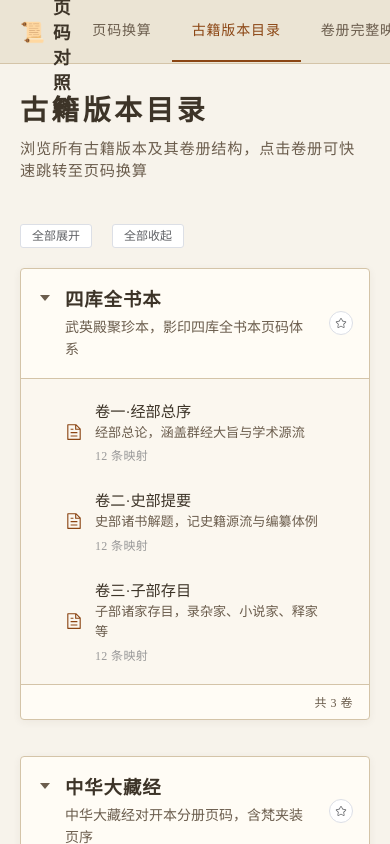
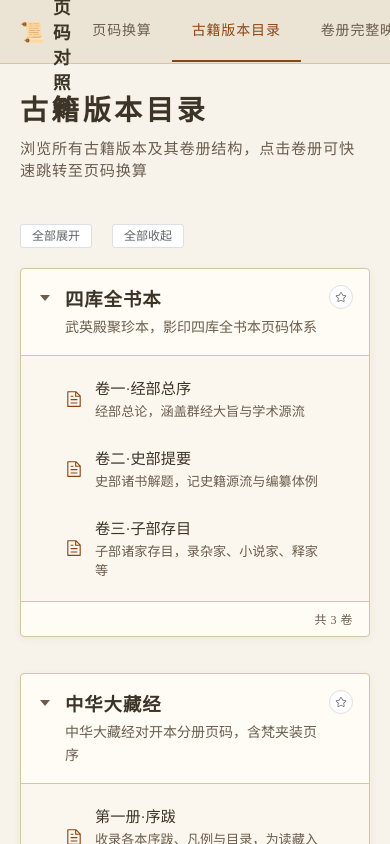
Before and after one commit to LcjGitHub/label-6121, a Vue app: page /catalog in a window 390 px wide. Shown: the top 844 px of the page. Built offline with nearby package versions, Linux system fonts and the light colour scheme.

Commit message:
.913020344866380:23c0abfbb0eac38adbb21e78c9da5b01_6a2b793d36d898ac98c43df6.6a2b865b36d898ac98c4451f.6a2b865a709e603714275c38:Trae CN.T(2026/6/12 12:08:59)

```diff
--- a/src/views/CatalogView.vue
+++ b/src/views/CatalogView.vue
@@ -1,9 +1,8 @@
 <script setup lang="ts">
-import { ref } from 'vue'
+import { ref, computed } from 'vue'
 import { useRouter } from 'vue-router'
 import { Star, StarFilled, CaretRight, CaretBottom, Document } from '@element-plus/icons-vue'
 import { useEditionStore } from '@/stores/edition'
-import type { Volume } from '@/types'
 
 const router = useRouter()
 const editionStore = useEditionStore()
@@ -22,6 +21,10 @@
   return expandedEditions.value.has(editionId)
 }
 
+function getVolumeAriaLabel(editionName: string, volumeName: string, volumeDesc: string): string {
+  return `${editionName}，${volumeName}，${volumeDesc}。点击可跳转至页码换算。`
+}
+
 function handleVolumeClick(editionId: string, volumeId: string): void {
   editionStore.selectedEditionId = editionId
   editionStore.selectedVolumeId = volumeId
@@ -31,21 +34,8 @@
   })
 }
 
-function handleVolumeKeydown(event: KeyboardEvent, editionId: string, volumeId: string): void {
-  if (event.key === 'Enter' || event.key === ' ') {
-    event.preventDefault()
-    handleVolumeClick(editionId, volumeId)
-  }
-}
-
-function handleToggleFavorite(editionId: string, event: Event): void {
-  event.stopPropagation()
+function handleToggleFavorite(editionId: string): void {
   editionStore.toggleFavoriteEdition(editionId)
-}
-
-function getVolumeSummary(volume: Volume): string {
-  const count = volume.mappings.length
-  return `${count} 条映射`
 }
 
 function expandAll(): void {
@@ -55,6 +45,8 @@
 function collapseAll(): void {
   expandedEditions.value.clear()
 }
+
+const sortedEditions = computed(() => editionStore.getSortedEditionsWithFavorite())
 </script>
 
 <template>
@@ -70,22 +62,20 @@
       </div>
     </div>
 
-    <div v-if="editionStore.editions.length > 0" class="catalog-list">
+    <div v-if="sortedEditions.length > 0" class="catalog-list">
       <section
-        v-for="edition in editionStore.getSortedEditionsWithFavorite()"
+        v-for="edition in sortedEditions"
         :key="edition.id"
         class="edition-card literary-card"
       >
-        <header
-          class="edition-header"
-          role="button"
-          tabindex="0"
-          :aria-expanded="isExpanded(edition.id)"
-          @click="toggleEdition(edition.id)"
-          @keydown.enter="toggleEdition(edition.id)"
-          @keydown.space.prevent="toggleEdition(edition.id)"
-        >
-          <div class="edition-main-info">
+        <div class="edition-header-row">
+          <button
+            type="button"
+            class="edition-toggle"
+            :aria-expanded="isExpanded(edition.id)"
+            :aria-controls="`edition-content-${edition.id}`"
+            @click="toggleEdition(edition.id)"
+          >
             <el-icon class="expand-icon" :size="16" aria-hidden="true">
               <component :is="isExpanded(edition.id) ? CaretBottom : CaretRight" />
             </el-icon>
@@ -103,7 +93,7 @@
               </h3>
               <p class="edition-desc">{{ edition.description }}</p>
             </div>
-          </div>
+          </button>
           <div class="edition-actions">
             <el-tooltip
               :content="edition.isFavorite ? '取消收藏此版本' : '收藏此版本'"
@@ -115,14 +105,15 @@
                 :aria-label="edition.isFavorite ? '取消收藏此版本' : '收藏此版本'"
                 circle
                 size="small"
-                @click="handleToggleFavorite(edition.id, $event)"
+                @click="handleToggleFavorite(edition.id)"
               />
             </el-tooltip>
           </div>
-        </header>
+        </div>
 
         <ul
           v-show="isExpanded(edition.id)"
+          :id="`edition-content-${edition.id}`"
           class="volume-list"
           role="list"
         >
@@ -134,8 +125,8 @@
             <button
               type="button"
               class="volume-item"
+              :aria-label="getVolumeAriaLabel(edition.name, volume.name, volume.description)"
               @click="handleVolumeClick(edition.id, volume.id)"
-              @keydown="handleVolumeKeydown($event, edition.id, volume.id)"
             >
               <el-icon class="volume-icon" :size="18" aria-hidden="true">
                 <Document />
@@ -143,7 +134,6 @@
               <div class="volume-info">
                 <div class="volume-name">{{ volume.name }}</div>
                 <div class="volume-desc">{{ volume.description }}</div>
-                <div class="volume-meta">{{ getVolumeSummary(volume) }}</div>
               </div>
               <el-icon class="arrow-icon" :size="16" aria-hidden="true">
                 <CaretRight />
@@ -194,36 +184,41 @@
   overflow: hidden;
 }
 
-.edition-header {
+.edition-header-row {
   display: flex;
-  align-items: center;
+  align-items: flex-start;
   justify-content: space-between;
-  padding: 20px 24px;
+  gap: 12px;
+}
+
+.edition-toggle {
+  display: flex;
+  align-items: flex-start;
+  gap: 12px;
+  flex: 1;
+  padding: 20px 0 20px 24px;
+  text-align: left;
+  background: none;
+  border: none;
   cursor: pointer;
+  font: inherit;
+  color: inherit;
   transition: background-color 0.2s ease;
   outline: none;
 }
 
-.edition-header:hover,
-.edition-header:focus-visible {
+.edition-toggle:hover,
+.edition-toggle:focus-visible {
   background-color: rgba(139, 90, 43, 0.04);
 }
 
-.edition-header:focus-visible {
-  box-shadow: inset 0 0 0 2px var(--accent);
-}
-
-.edition-main-info {
-  display: flex;
-  align-items: flex-start;
-  gap: 12px;
-  flex: 1;
+.edition-toggle:focus-visible {
+  box-shadow: inset 3px 0 0 0 var(--accent);
 }
 
 .expand-icon {
   color: var(--ink-secondary);
   margin-top: 4px;
-  transition: transform 0.2s ease;
   flex-shrink: 0;
 }
 
@@ -257,7 +252,7 @@
 
 .edition-actions {
   flex-shrink: 0;
-  margin-left: 16px;
+  padding: 20px 24px 20px 0;
 }
 
 .volume-list {
@@ -311,20 +306,13 @@
   font-size: 0.95rem;
   font-weight: 500;
   color: var(--ink-primary);
-  margin-bottom: 2px;
+  margin-bottom: 4px;
 }
 
 .volume-desc {
   font-size: 0.82rem;
   color: var(--ink-secondary);
   line-height: 1.5;
-  margin-bottom: 4px;
-}
-
-.volume-meta {
-  font-size: 0.75rem;
-  color: var(--ink-tertiary, #999);
-  letter-spacing: 0.03em;
 }
 
 .arrow-icon {
@@ -354,8 +342,12 @@
 }
 
 @media (max-width: 640px) {
-  .edition-header {
-    padding: 16px;
+  .edition-toggle {
+    padding: 16px 0 16px 16px;
+  }
+
+  .edition-actions {
+    padding: 16px 16px 16px 0;
   }
 
   .volume-item {
```
